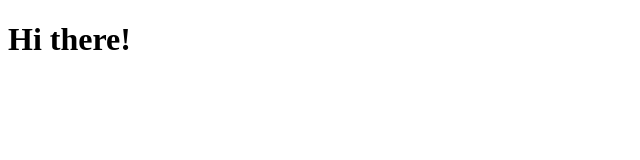
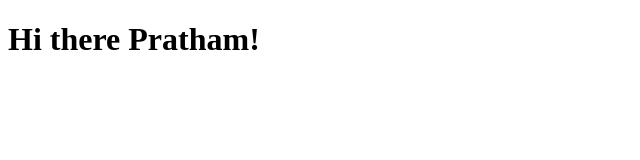
Before and after one commit to nikam24/CollabPrac, a plain HTML site: page index.html in a window 1280 px wide. Shown: the whole page, without its empty margins (0-640 px from the left). Drawn offline with Linux system fonts and the light colour scheme.

Commit message:
Made some changes in heading.

```diff
--- a/index.html
+++ b/index.html
@@ -7,6 +7,6 @@
     <title>Document</title>
 </head>
 <body>
-    <h1>Hi there!</h1>
+    <h1>Hi there Pratham!</h1>
 </body>
 </html>
```
